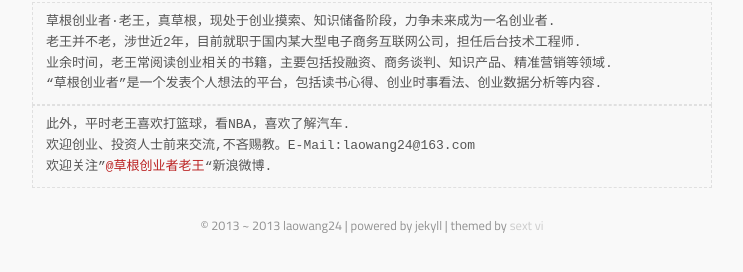
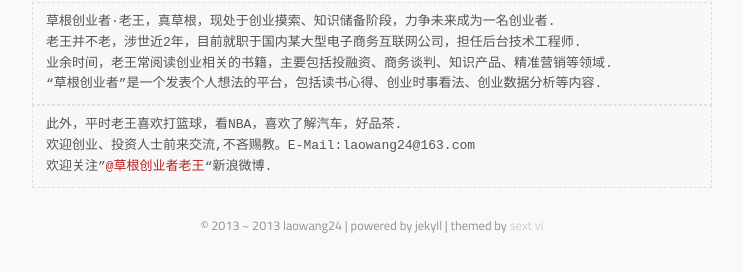
Before and after one commit to laowang24/laowang24.github.com, a Jekyll site: the page built from about.markdown, in a window 1280 px wide. Shown: the part 157-429 px from the top of the page, without its empty margins (268-1011 px from the left). Built offline with Jekyll 4.4.1, drawn with Linux system fonts in a browser that asks for light colours; some web fonts are replaced; Markdown is read by kramdown in place of the engine named in the settings.

Commit message:
update at 2013-12-17

```diff
--- a/about.markdown
+++ b/about.markdown
@@ -10,6 +10,6 @@ layout: page
 > 业余时间，老王常阅读创业相关的书籍，主要包括投融资、商务谈判、知识产品、精准营销等领域.
 > "草根创业者"是一个发表个人想法的平台，包括读书心得、创业时事看法、创业数据分析等内容.
 
-> 此外，平时老王喜欢打篮球，看NBA，喜欢了解汽车.
+> 此外，平时老王喜欢打篮球，看NBA，喜欢了解汽车，好品茶.
 > 欢迎创业、投资人士前来交流,不吝赐教。E-Mail:laowang24@163.com
 > 欢迎关注"[@草根创业者老王](http://weibo.com/laowang24)"新浪微博.
```
